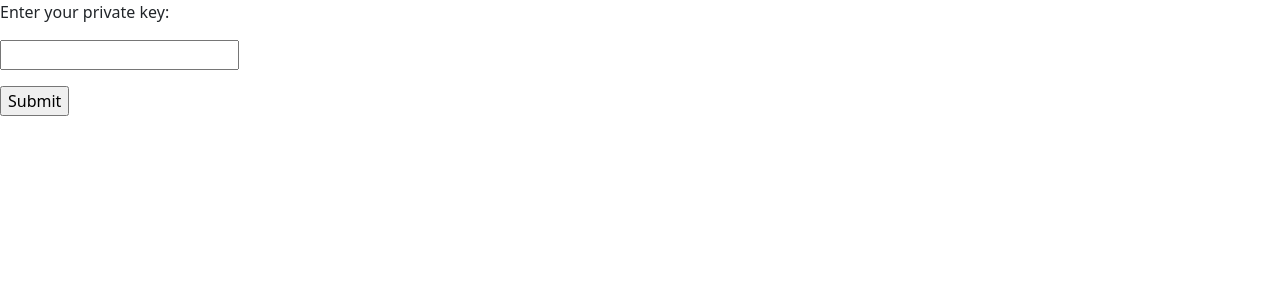
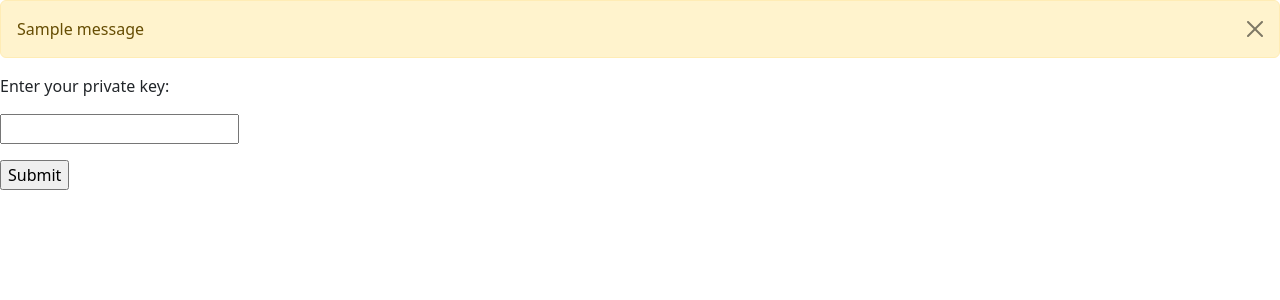
Before and after one commit to Grishound/content-protector, a Flask app: template templates/ask_for_private_key.html in a window 1280 px wide. Shown: the top 300 px of the page. Run offline with Flask 2, Linux system fonts and the light colour scheme; the template is opened without the code that fills it: most values are stand-ins (such as "Sample title", 1, 10 or a date in 2020); one stand-in notice (Sample message) is shown.

Commit message:
added all messages

```diff
--- a/templates/ask_for_private_key.html
+++ b/templates/ask_for_private_key.html
@@ -6,6 +6,12 @@
     <meta name="viewport" content="width=device-width, initial-scale=1.0">
     <link href="https://cdn.jsdelivr.net/npm/bootstrap@5.2.0/dist/css/bootstrap.min.css" rel="stylesheet" integrity="sha384-gH2yIJqKdNHPEq0n4Mqa/HGKIhSkIHeL5AyhkYV8i59U5AR6csBvApHHNl/vI1Bx" crossorigin="anonymous">
     <title>Document</title>
+    {% for message in get_flashed_messages() %}
+        <div class="alert alert-warning alert-dismissible fade show" role="alert">
+            {{ message }}
+            <button type="button" class="btn-close" data-bs-dismiss="alert" aria-label="Close"></button>
+        </div>
+    {% endfor %}
 </head>
 <body>
     <script src="https://cdn.jsdelivr.net/npm/bootstrap@5.2.0/dist/js/bootstrap.bundle.min.js" integrity="sha384-A3rJD856KowSb7dwlZdYEkO39Gagi7vIsF0jrRAoQmDKKtQBHUuLZ9AsSv4jD4Xa" crossorigin="anonymous"></script>
```
